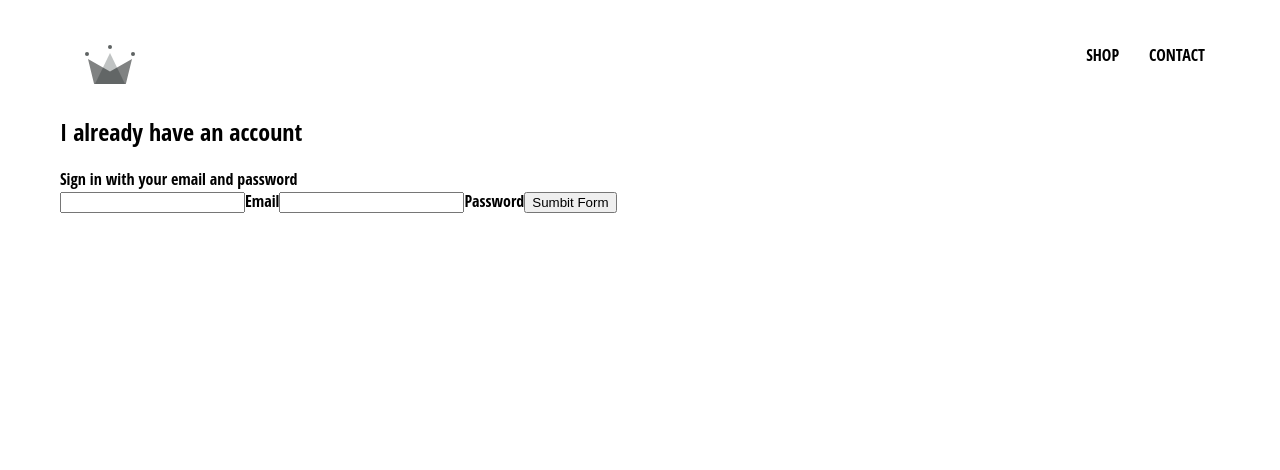
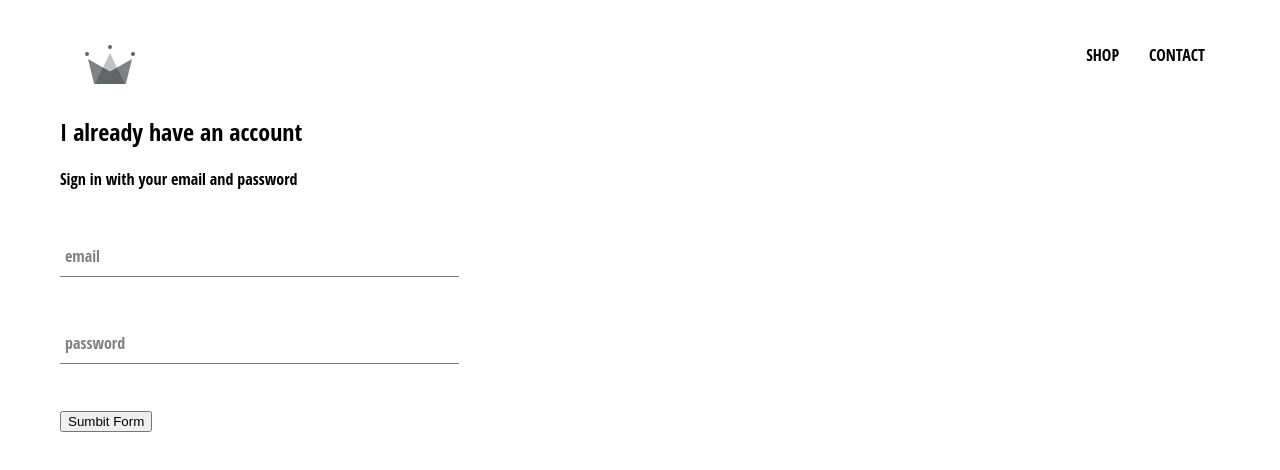
Before and after one commit to jgumerove/e-commerce-site, a React (Create React App) app: page /signin in a window 1280 px wide. Shown: the top 470 px of the page. Built offline with nearby package versions, Linux system fonts and the light colour scheme; a web font is replaced by a local one.

Commit message:
form input component

```diff
--- /dev/null
+++ b/src/components/form-input/form-input.component.jsx
@@ -0,0 +1,18 @@
+import React from 'react';
+
+import './form-input.styles.scss'
+
+const FormInput = ({handleChange, label, ...otherProps}) => (
+    <div className='group'>
+        <input className='form-input' onChange={handleChange} {...otherProps}/>
+        {
+            label ?
+            (<label className={`${otherProps.value.length ? 'shrink' : ''} form-input-label`}>
+                {label}
+            </label>)
+            : null
+        }
+    </div>
+)
+
+export default FormInput;
--- /dev/null
+++ b/src/components/form-input/form-input.styles.scss
@@ -0,0 +1,54 @@
+$sub-color: grey;
+$main-color: black;
+
+@mixin shrinkLabel {
+  top: -14px;
+  font-size: 12px;
+  color: $main-color;
+}
+
+.group {
+  position: relative;
+  margin: 45px 0;
+
+  .form-input {
+    background: none;
+    background-color: white;
+    color: $sub-color;
+    font-size: 18px;
+    padding: 10px 10px 10px 5px;
+    display: block;
+    width: 100%;
+    border: none;
+    border-radius: 0;
+    border-bottom: 1px solid $sub-color;
+    margin: 25px 0;
+
+    &:focus {
+      outline: none;
+    }
+
+    &:focus ~ .form-input-label {
+      @include shrinkLabel();
+    }
+  }
+
+  input[type='password'] {
+    letter-spacing: 0.3em;
+  }
+
+  .form-input-label {
+    color: $sub-color;
+    font-size: 16px;
+    font-weight: normal;
+    position: absolute;
+    pointer-events: none;
+    left: 5px;
+    top: 10px;
+    transition: 300ms ease all;
+
+    &.shrink {
+      @include shrinkLabel();
+    }
+  }
+}
--- a/src/components/sign-in/sign-in.component.jsx
+++ b/src/components/sign-in/sign-in.component.jsx
@@ -1,4 +1,5 @@
 import React from 'react';
+import FormInput from '../form-input/form-input.component';
 import './sign-in.styles.scss';
 
 class SignIn extends React.Component {
@@ -27,10 +28,8 @@ class SignIn extends React.Component {
                 <span>Sign in with your email and password</span>
 
                 <form onSubmit={this.handleSubmit}>
-                    <input name='email' type='email' value={this.state.email} onChange={this.handleChange} required />
-                    <label>Email</label>
-                    <input name='password' type='password' value={this.state.password} onChange={this.handleChange} required />
-                    <label>Password</label>
+                    <FormInput name='email' type='email' value={this.state.email} handleChange={this.handleChange} label='email' required />
+                    <FormInput name='password' type='password' value={this.state.password} handleChange={this.handleChange} label='password' required />
                     <input type='submit' value='Sumbit Form' />
                 </form>
             </div>
--- a/src/components/sign-in/sign-in.styles.scss
+++ b/src/components/sign-in/sign-in.styles.scss
@@ -0,0 +1,3 @@
+.sign-in {
+    width: 30vw;
+}
```
